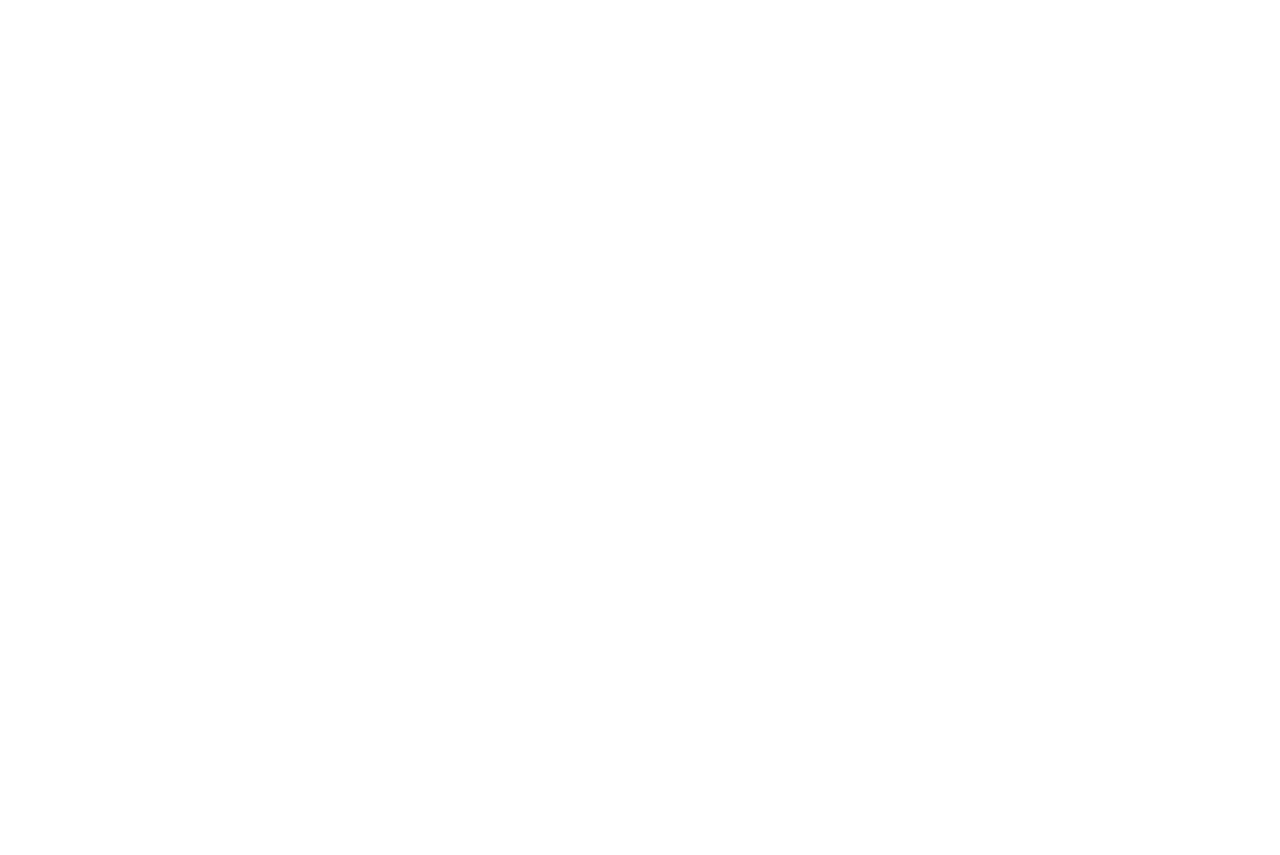
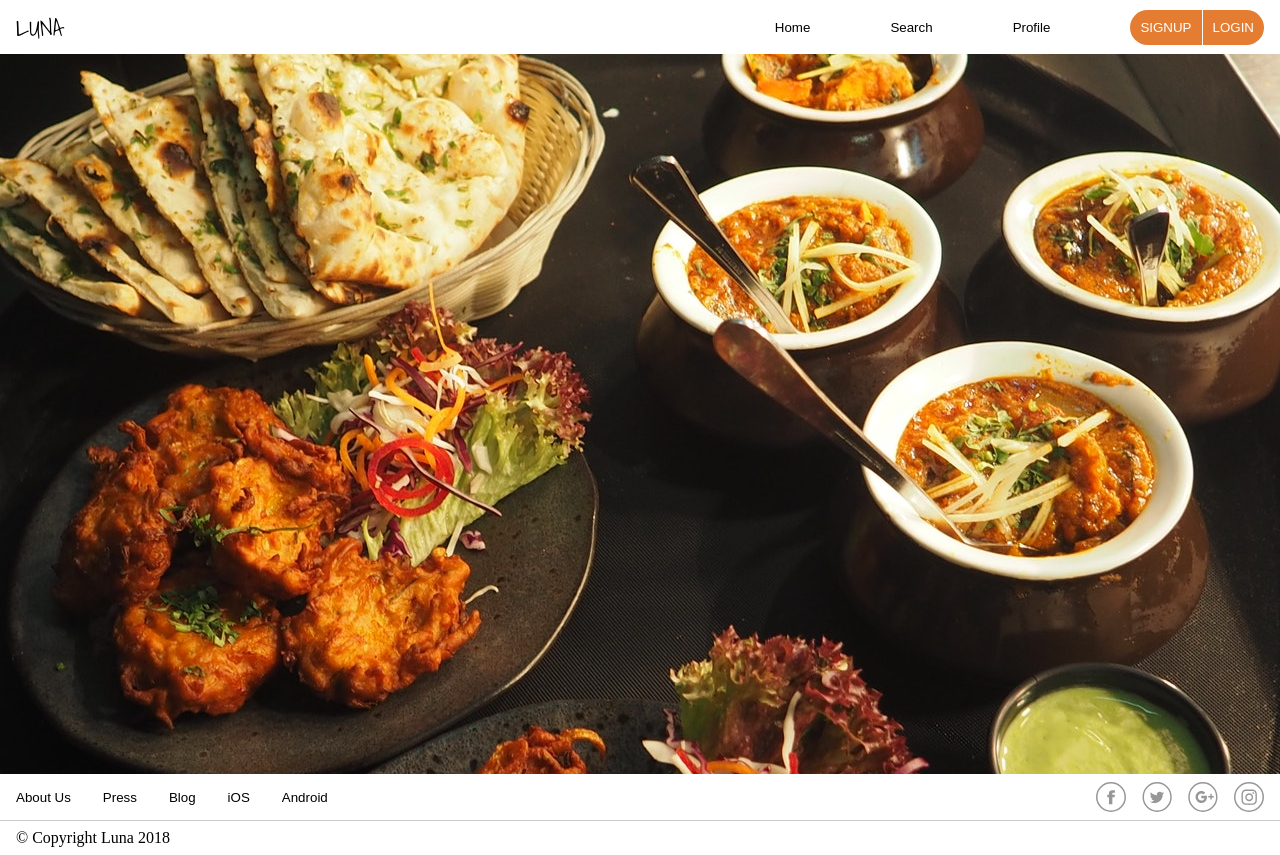
Before and after one commit to Sandeepdharnia/Luna_Project, a React (Create React App) app in the folder frontend/: page /restaurant in a window 1280 px wide. Before the commit this address had no page. Before the commit the page ends 800 px from the top, so only its background shows below. Built offline with nearby package versions, Linux system fonts and the light colour scheme.

Commit message:
nothing special

```diff
--- a/frontend/src/App.js
+++ b/frontend/src/App.js
@@ -4,6 +4,7 @@
 import Home from "./pages/Home";
 import Search from "./pages/Search";
 import Profile from "./pages/Profile";
+import Restaurant from "./pages/Restaurant";
 
 function App() {
   return (
@@ -14,6 +15,7 @@
             <Route index element={<Home />} />
             <Route path="search" element={<Search />} />
             <Route path="profile" element={<Profile />} />
+            <Route path="restaurant" element={<Restaurant />} />
           </Route>
         </Routes>
       </BrowserRouter>
--- /dev/null
+++ b/frontend/src/components/RestaurantOverview.js
@@ -0,0 +1,14 @@
+import "../styles/RestaurantOverview.scss";
+import overviewImg from "../assets/restaurant_overview.jpg";
+
+const RestaurantOverview = () => {
+    return (
+        <>
+            <div className="restaurantTitelCard">
+                <img src={overviewImg} alt="" ></img>
+            </div>
+        </>
+    );
+};
+
+export default RestaurantOverview;
--- /dev/null
+++ b/frontend/src/pages/Restaurant.js
@@ -0,0 +1,11 @@
+import RestaurantOverview from "../components/RestaurantOverview";
+
+const Restaurant = () => {
+    return (
+        <>
+            <RestaurantOverview />
+        </>
+    );
+};
+
+export default Restaurant;
--- a/frontend/src/pages/SharedLayout.js
+++ b/frontend/src/pages/SharedLayout.js
@@ -1,9 +1,11 @@
 import { Outlet } from "react-router-dom";
 import Footer from "../components/Footer";
+import Header from "../components/Header";
 
 const SharedLayout = () => {
   return (
     <>
+      <Header />
       <Outlet />
       <Footer />
     </>
```
Also changed, not shown: frontend/src/assets/restaurant_overview.jpg (added), frontend/src/styles/RestaurantOverview.scss (added).
